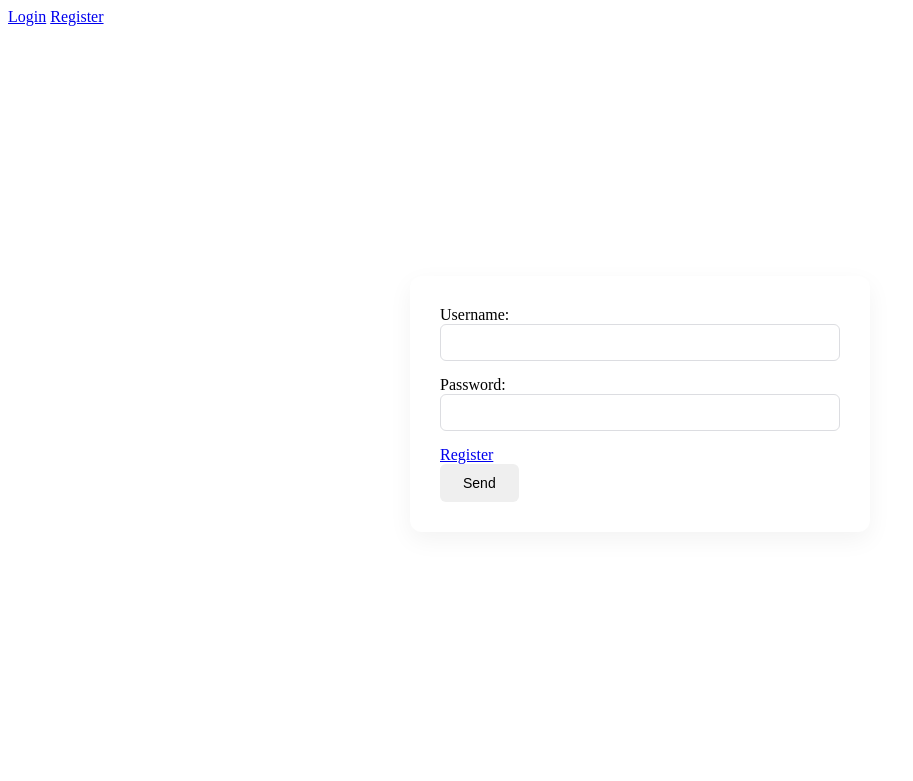
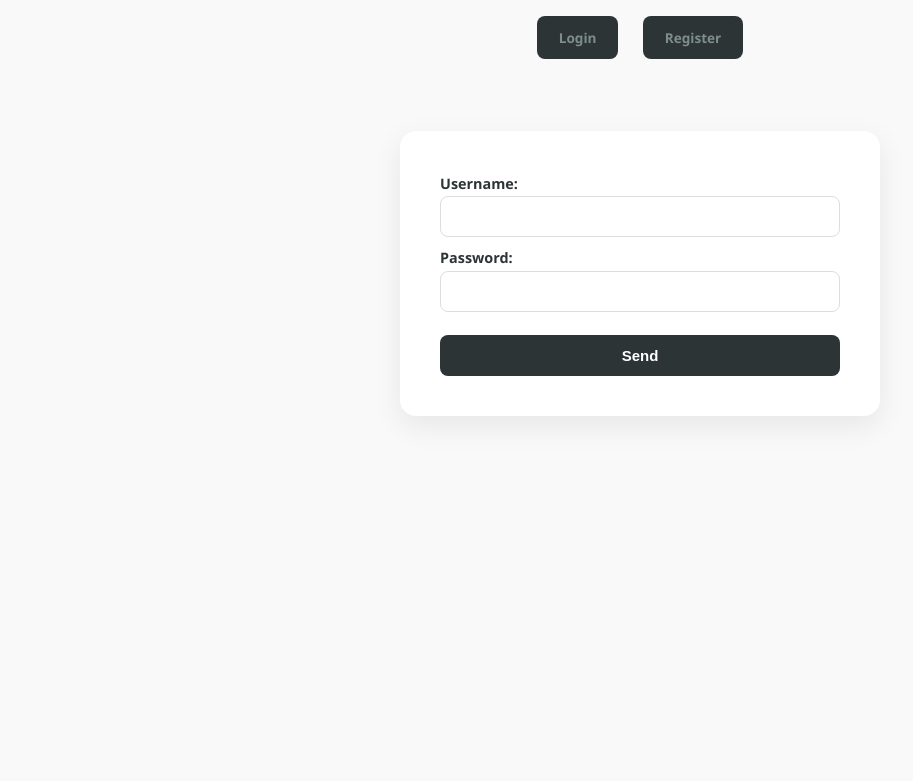
Before and after one commit to MrLmks/Flask-X-Docker-X-Plaid, a Flask app: page /login in a window 1280 px wide. Shown: the top 781 px of the page, without its empty margins (0-913 px from the left). Run offline with Flask 3, Linux system fonts and the light colour scheme; parts of the project's set-up code (start-up, migrations or seed data) failed here and were passed over; some libraries are stand-ins or nearby versions.

Commit message:
[+] Styled the pages & buttons

```diff
--- a/app/static/css/style.css
+++ b/app/static/css/style.css
@@ -1,90 +1,146 @@
+:root {
+    --primary-color: #2d3436;
+    --secondary-color: #7f8c8d;
+    --accent-color: #3498db;
+    --bg-color: #f9f9f9;
+    --card-bg: #ffffff;
+}
+
+body {
+    background-color: var(--bg-color);
+    font-family: 'Segoe UI', Roboto, Helvetica, Arial, sans-serif;
+    color: #2d3436;
+    line-height: 1.6;
+    margin: 0;
+}
+
+h1 {
+    text-align: center;
+    font-weight: 300;
+    margin-bottom: 30px;
+    color: var(--primary-color);
+}
+
 img {
     max-width: 32px;
     max-height: 32px;
-    height: auto
-}
-
-
-h1 {
-    text-align: center;
-    text-decoration: underline;
-}
-
-
-.total-container {
-    font-size: 25px;
-    font-weight: bold;
-    color: black;
-}
-
-
-.balance-container {
-    display: block;
-    font-size: 14px;
-    text-transform: uppercase;
-    color: #7f8c8d;
-    margin-bottom: 5px;
-    text-align: center;
-}
-
-
-.transaction-card {
-    background-color: rgb(179, 181, 184);
-    border-radius: 12px;
-    box-shadow: 0 4px 6px rgba(0, 0, 0, 0.05);
-    padding: 20px;
-    margin-bottom: 16px;
-    border: 1px solid #f0f0f0;
-    align-items: center;
-    display: flex;
-    justify-content: space-between;
-}
-
-.alert {
-    padding: 10px;
-    margin-bottom: 15px;
-    border-radius: 4px;
-    font-weight: bold;
-}
-
-.alert-error {
-    background-color: #f8d7da;
-    color: #721c24;
-    border: 1px solid #f5c6cb;
-}
-
-.alert-success {
-    background-color: #d4edda;
-    color: #155724;
-    border: 1px solid #c3e6cb;
-}
-
-button {
-    display: inline-block;
-    padding: 10px 22px;
-    font-size: 14px;
-    font-weight: 500;
-    text-decoration: none;
-    cursor: pointer;
-    border-radius: 6px;
-    transition: all 0.3s ease;
-    border: 1px solid transparent;
+    height: auto;
+    object-fit: contain;
 }
 
 .auth-container {
     max-width: 400px;
-    margin: 250px auto;
-    padding: 30px;
-    background-color: #ffffff;
-    border-radius: 12px;
-    box-shadow: 0 8px 24px rgba(0, 0, 0, 0.05);
+    margin: 80px auto;
+    padding: 40px;
+    background-color: var(--card-bg);
+    border-radius: 16px;
+    box-shadow: 0 10px 30px rgba(0, 0, 0, 0.08);
+}
+
+.auth-container form {
+    display: flex;
+    flex-direction: column;
+    gap: 8px;
+}
+
+.auth-container label {
+    font-size: 0.9em;
+    font-weight: 600;
+    margin-top: 10px;
 }
 
 .auth-container input {
     width: 100%;
-    padding: 10px;
-    margin-bottom: 15px;
+    padding: 12px;
     border: 1px solid #dcdde1;
-    border-radius: 6px;
+    border-radius: 8px;
     box-sizing: border-box;
+    transition: border-color 0.3s;
 }
+
+.auth-container input:focus {
+    outline: none;
+    border-color: var(--accent-color);
+}
+
+/* --- 4. Boutons --- */
+button, .button {
+    width: 100%;
+    padding: 12px 22px;
+    font-size: 15px;
+    font-weight: 600;
+    background-color: var(--primary-color);
+    color: white;
+    border: none;
+    border-radius: 8px;
+    cursor: pointer;
+    transition: all 0.3s ease;
+    margin-top: 15px;
+}
+
+button:hover {
+    background-color: #485460;
+    transform: translateY(-1px);
+    box-shadow: 0 5px 15px rgba(0,0,0,0.1);
+}
+
+button:active {
+    transform: translateY(0);
+}
+
+.total-container {
+    font-size: 28px;
+    font-weight: 700;
+    text-align: center;
+    margin: 20px 0;
+}
+
+.balance-container {
+    font-size: 13px;
+    text-transform: uppercase;
+    letter-spacing: 1px;
+    color: var(--secondary-color);
+    text-align: center;
+    margin-bottom: 10px;
+}
+
+.transaction-card {
+    background-color: var(--card-bg);
+    border-radius: 12px;
+    box-shadow: 0 4px 12px rgba(0, 0, 0, 0.03);
+    padding: 15px 20px;
+    margin-bottom: 12px;
+    border: 1px solid #eee;
+    display: flex;
+    justify-content: space-between;
+    align-items: center;
+}
+
+.alert {
+    padding: 12px;
+    margin-bottom: 20px;
+    border-radius: 8px;
+    font-size: 14px;
+    text-align: center;
+}
+
+.alert-error { background-color: #ffebee; color: #c62828; border: 1px solid #ffcdd2; }
+.alert-success { background-color: #e8f5e9; color: #2e7d32; border: 1px solid #c8e6c9; }
+
+.main-page-buttons {
+    text-align: center;
+    margin-top: 25px;
+}
+
+.main-page-buttons a {
+    margin: 0 10px;
+    color: var(--secondary-color);
+    font-size: 0.85em;
+    text-decoration: none;
+    transition: color 0.3s;
+}
+
+.main-page-buttons a:hover {
+    color: var(--primary-color);
+    text-decoration: underline;
+}
--- a/app/templates/base.html
+++ b/app/templates/base.html
@@ -10,8 +10,8 @@
 <body>
     {% if hide_navbar != True %}
     <ul class="nav-bar">
-        <a href="{{ url_for('FXDXP.dashboard') }}">Dashboard</a>
-        <a href="{{ url_for('FXDXP.show_balance') }}">Balance</a>
+        <a class="button" href="{{ url_for('FXDXP.dashboard') }}">Dashboard</a>
+        <a class="button" href="{{ url_for('FXDXP.show_balance') }}">Balance</a>
     </ul>
     {% endif %}
     {% block content %}{% endblock %}
--- a/app/templates/login.html
+++ b/app/templates/login.html
@@ -1,7 +1,9 @@
 {% extends "base.html" %}
 {% block content %}
-<a href="{{ url_for('FXDXP.login')}}">Login</a>
-<a href="{{ url_for('FXDXP.register')}}">Register</a>
+<div class="main-page-buttons">
+  <a class="button" href="{{ url_for('FXDXP.login')}}">Login</a>
+  <a class="button" href="{{ url_for('FXDXP.register')}}">Register</a>
+</div>
 <div class="auth-container">
 {% with messages = get_flashed_messages(with_categories=true) %}
   {% if messages %}
@@ -21,9 +23,6 @@
         <label for="password">Password:</label>
         <input type="password" id="password" name="password" required>
     </div>
-    <div>
-      <a href="{{ url_for('FXDXP.register') }}">Register</a>
-    </div>
     <button type="submit">Send</button>
 </form>
 </div>
--- a/app/templates/register.html
+++ b/app/templates/register.html
@@ -1,7 +1,9 @@
 {% extends "base.html" %}
 {% block content %}
-<a href="{{ url_for('FXDXP.login')}}">Login</a>
-<a href="{{ url_for('FXDXP.register')}}">Register</a>
+<div class="main-page-buttons">
+    <a class="button" href="{{ url_for('FXDXP.login')}}">Login</a>
+    <a class="button" href="{{ url_for('FXDXP.register')}}">Register</a>
+</div>
 <div class="auth-container">
 {% with messages = get_flashed_messages(with_categories=true) %}
   {% if messages %}
```
